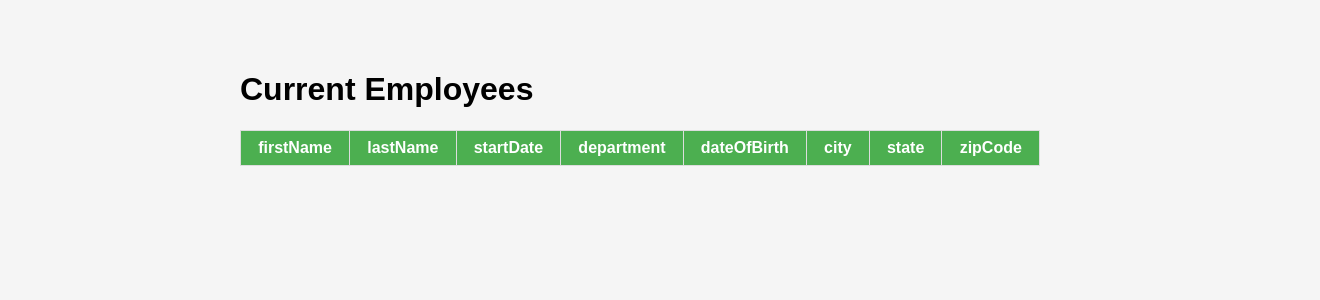
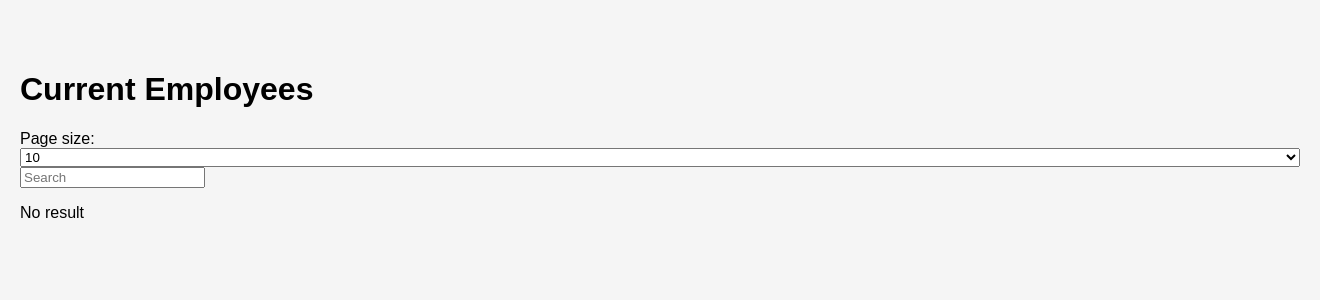
Before and after one commit to tipouf/projet14, a React (Vite) app: page /list in a window 1280 px wide. Shown: the top 300 px of the page, 1320 px wide, since content can reach past the window. Built offline with nearby package versions, Linux system fonts and the light colour scheme.

Commit message:
table pagination and search

```diff
--- a/src/page/list/List.scss
+++ b/src/page/list/List.scss
@@ -27,3 +27,14 @@ th, td {
     width: 1%;
     white-space: nowrap;
 }
+
+.pagination-container {
+    display: flex;
+    justify-content: center;
+    margin-top: 20px;
+}
+
+.active {
+    background-color: #3e8e41;
+    color: white;
+}
--- a/src/page/list/List.tsx
+++ b/src/page/list/List.tsx
@@ -29,7 +29,10 @@ const List = () => {
     zipCode: null,
   });
 
+  const [search, setSearch] = useState<string>('');
   const [lastClickedKey, setLastClickedKey] = useState<keyof Employee | null>(null);
+  const [pageSize, setPageSize] = useState<number>(10);
+  const [currentPage, setCurrentPage] = useState(1);
 
   const handleSort = (key: keyof Employee) => {
     const sortedList = [...employeeList].sort((a, b) => {
@@ -46,9 +49,50 @@ const List = () => {
     setLastClickedKey(key);
   };
 
+  const handleSearch = (event: React.ChangeEvent<HTMLInputElement>) => {
+    const { value } = event.target;
+    setSearch(value);
+    setCurrentPage(1);
+  };
+
+  const handlePageSizeChange = (event: React.ChangeEvent<HTMLSelectElement>) => {
+    const { value } = event.target;
+    setPageSize(Number(value));
+    setCurrentPage(1);
+  };
+
+  const handlePageChange = (page: number) => {
+    setCurrentPage(page);
+  };
+
+  const filteredList = employeeList.filter((employee) => {
+    return Object.values(employee).some((value) =>
+      String(value).toLowerCase().includes(search.toLowerCase())
+    );
+  });
+
+  const pageCount = Math.ceil(filteredList.length / pageSize);
+  const startIndex = (currentPage - 1) * pageSize;
+  const endIndex = Math.min(startIndex + pageSize - 1, filteredList.length - 1);
+  const currentPageList = filteredList.slice(startIndex, endIndex + 1);
+
+  const showNoResult = filteredList.length === 0;
+
   return (
-    <div>
+    <>
       <h1>Current Employees</h1>
+      <div className="page-size-container">
+        <span>Page size:</span>
+        <select value={pageSize} onChange={handlePageSizeChange}>
+          <option value={10}>10</option>
+          <option value={20}>20</option>
+          <option value={50}>50</option>
+        </select>
+      </div>
+      <input type="text" value={search} onChange={handleSearch} placeholder="Search" className="search" />
+      {showNoResult ? (
+        <p className="no-result">No result</p>
+      ) : (
         <table>
           <thead>
             <tr>
@@ -60,7 +104,7 @@ const List = () => {
             </tr>
           </thead>
           <tbody>
-        {employeeList.map((employee, index) => (
+          {currentPageList.map((employee, index) => (
             <tr key={index}>
               <td>{employee.firstName}</td>
               <td>{employee.lastName}</td>
@@ -74,7 +118,24 @@ const List = () => {
           ))}
           </tbody>
         </table>
+      )}
+      {!showNoResult && (
+        <div className="pagination-container">
+          {/* <span>Page {currentPage} of {pageCount}</span> */}
+          <div className="page-number-container">
+            {Array.from({ length: pageCount }, (_, index) => (
+              <button
+                key={index + 1}
+                className={currentPage === index + 1 ? 'active' : ''}
+                onClick={() => handlePageChange(index + 1)}
+              >
+                {index + 1}
+              </button>
+            ))}
           </div>
+        </div>
+      )}
+    </>
   )
 }
 
--- a/src/template/Layout.scss
+++ b/src/template/Layout.scss
@@ -1,8 +1,8 @@
 .layout-container {
   width: 100%;
-  max-width: 800px;
+  max-width: 1280px;
   min-height: 100vh;
+  padding: 50px 20px;
   margin: 0 auto;
-  padding: 50px;
   background-color: #f5f5f5;
 }
```
Lines whose indentation alone changed are shown as unchanged.
